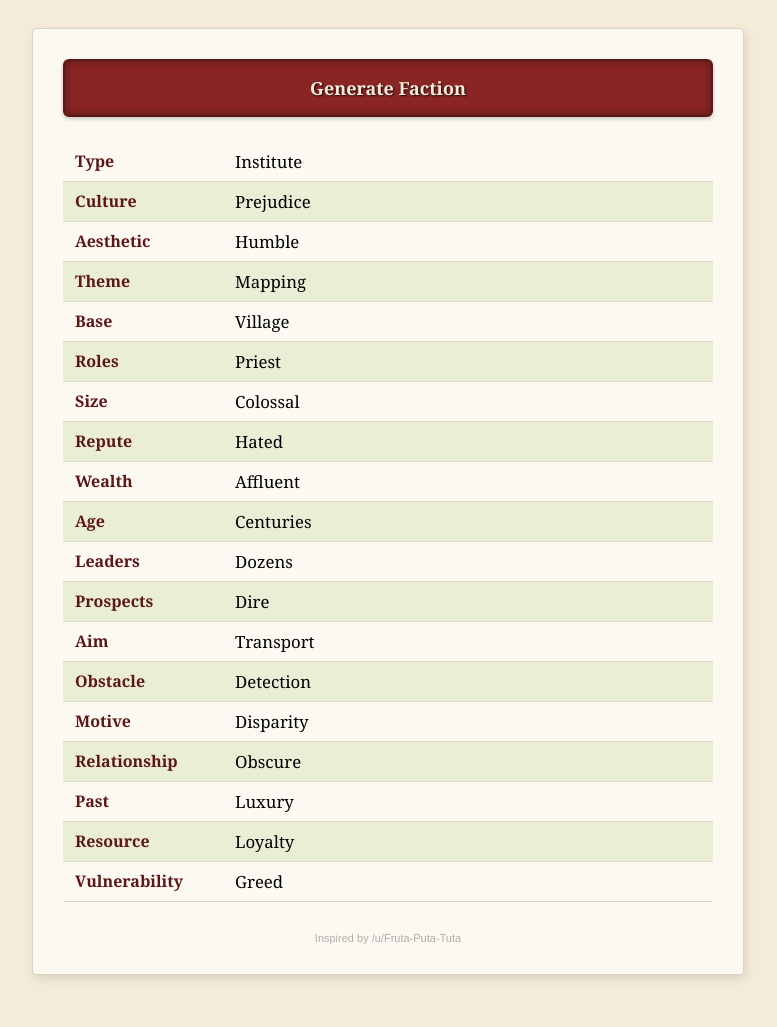
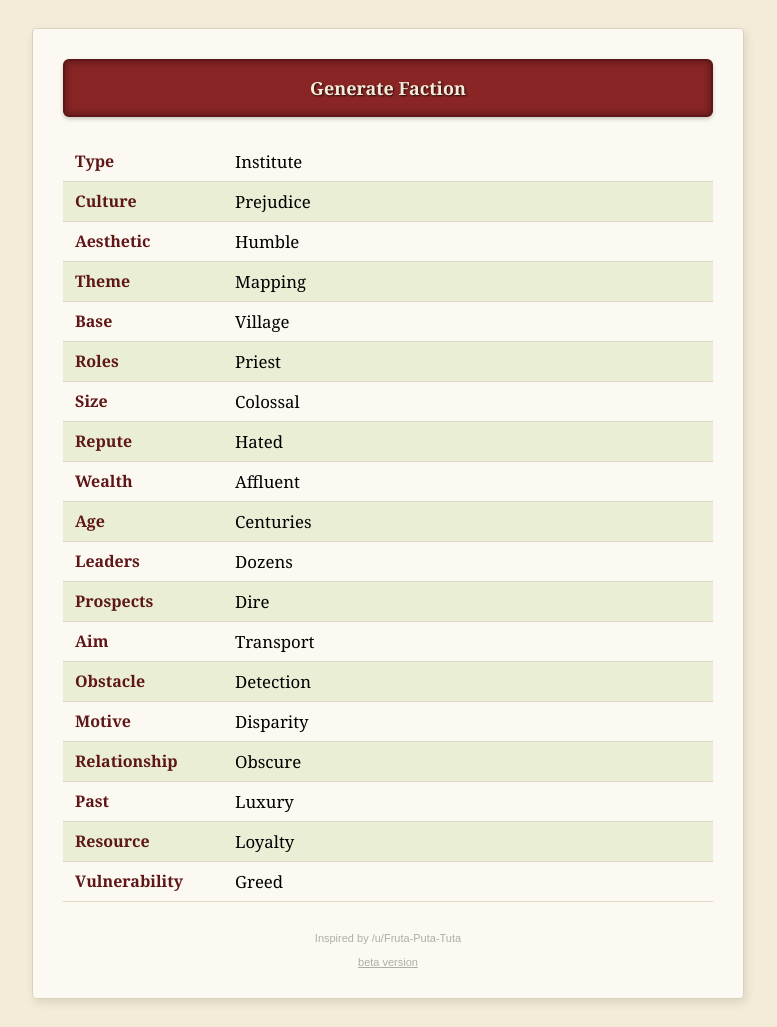
Before and after one commit to magickows/factiongenerator, a plain HTML site: page index.html in a window 1280 px wide. Shown: the whole page, without its empty margins (252-1029 px from the left). Before the commit the page ends 1003 px from the top, so only its background shows below. Drawn offline with Linux system fonts and the light colour scheme.

Commit message:
Enhance footer with beta version link
Updated footer to include a link to the beta version.

```diff
--- a/index.html
+++ b/index.html
@@ -76,7 +76,10 @@
 <div class="container">
   <button id="generateBtn">Generate Faction</button>
   <div id="results"></div>
-  <div class="footer-text">Inspired by /u/Fruta-Puta-Tuta</div>
+  <div class="footer-text">
+    Inspired by /u/Fruta-Puta-Tuta<br><br>
+    <a href="beta.html" style="color: inherit; text-decoration: underline;">beta version</a>
+  </div>
 </div>
 
 <script>
```
